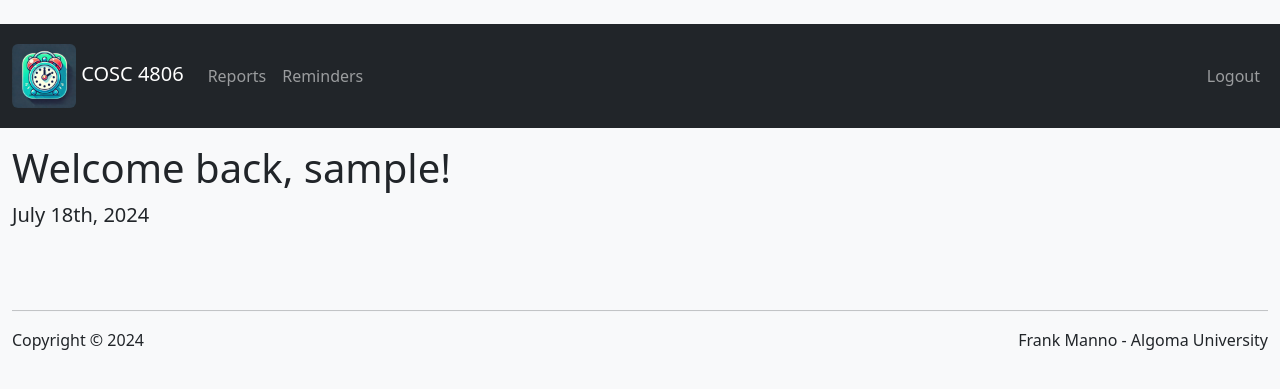
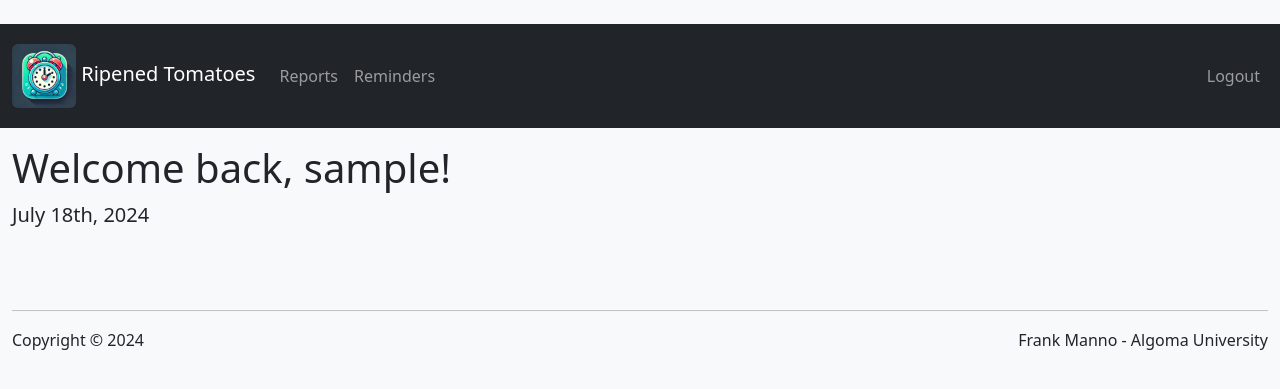
Before and after one commit to frankieshakes/cosc-4806-fp, a PHP site: page /home in a window 1280 px wide. Shown: the top 389 px of the page. Run offline with PHP 8.4, Linux system fonts and the light colour scheme; the visitor is signed in with stand-in values (Sample User, id 1); data that the repository does not hold is empty.

```diff
--- a/app/views/templates/header.php
+++ b/app/views/templates/header.php
@@ -12,7 +12,7 @@ $is_admin = $_SESSION['is_admin'];
       <link href="https://cdn.jsdelivr.net/npm/bootstrap-icons@1.10.5/font/bootstrap-icons.min.css" rel="stylesheet">
       <link href="/public/css/reports.css" rel="stylesheet">
         <link rel="icon" href="/favicon.png">
-        <title>COSC 4806</title>
+        <title>Ripened Tomatoes</title>
         <meta http-equiv="Content-Type" content="text/html; charset=UTF-8">
         <meta name="viewport" content="width=device-width">
         <meta name="apple-mobile-web-app-capable" content="yes">
@@ -24,7 +24,7 @@ $is_admin = $_SESSION['is_admin'];
   <div class="container-fluid">
     <a class="navbar-brand" href="/home">
       <img src="/public/img/reminders-logo.png" alt="COSC 4806" height="64" class="rounded">
-      COSC 4806
+      Ripened Tomatoes
     </a>
     <button class="navbar-toggler" type="button" data-bs-toggle="collapse" data-bs-target="#navbarSupportedContent" aria-controls="navbarSupportedContent" aria-expanded="false" aria-label="Toggle navigation">
       <span class="navbar-toggler-icon"></span>
--- a/app/views/templates/headerPublic.php
+++ b/app/views/templates/headerPublic.php
@@ -8,7 +8,7 @@ if (isset($_SESSION['auth']) == 1) {
 <html lang="en">
     <link href="https://cdn.jsdelivr.net/npm/bootstrap@5.3.3/dist/css/bootstrap.min.css" rel="stylesheet" integrity="sha384-QWTKZyjpPEjISv5WaRU9OFeRpok6YctnYmDr5pNlyT2bRjXh0JMhjY6hW+ALEwIH" crossorigin="anonymous">
     <link rel="icon" href="/favicon.png">
-    <title>COSC 4806</title>
+    <title>Ripened Tomatoes</title>
     <meta charset="UTF-8">
     <meta name="viewport" content="width=device-width">
     <meta name="apple-mobile-web-app-capable" content="yes">
```
Also changed, not shown: app/views/templates/headerNonAuth.php (added, +11 -0 lines).
